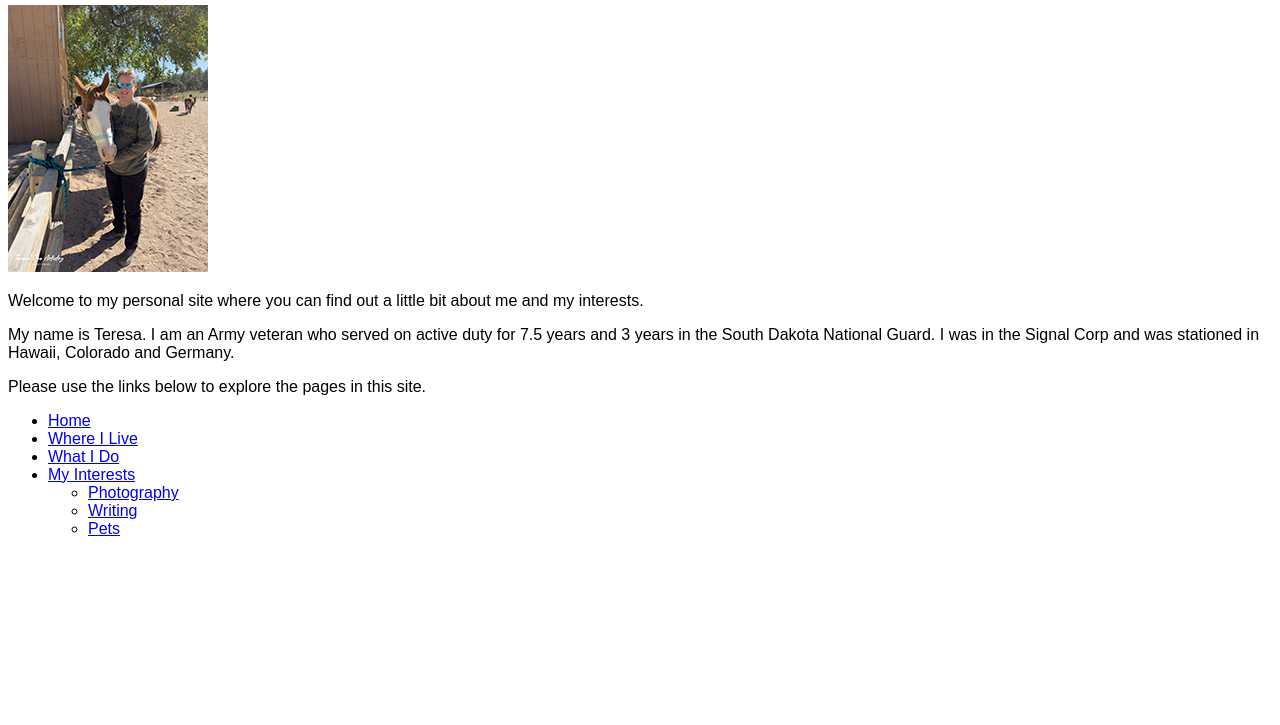
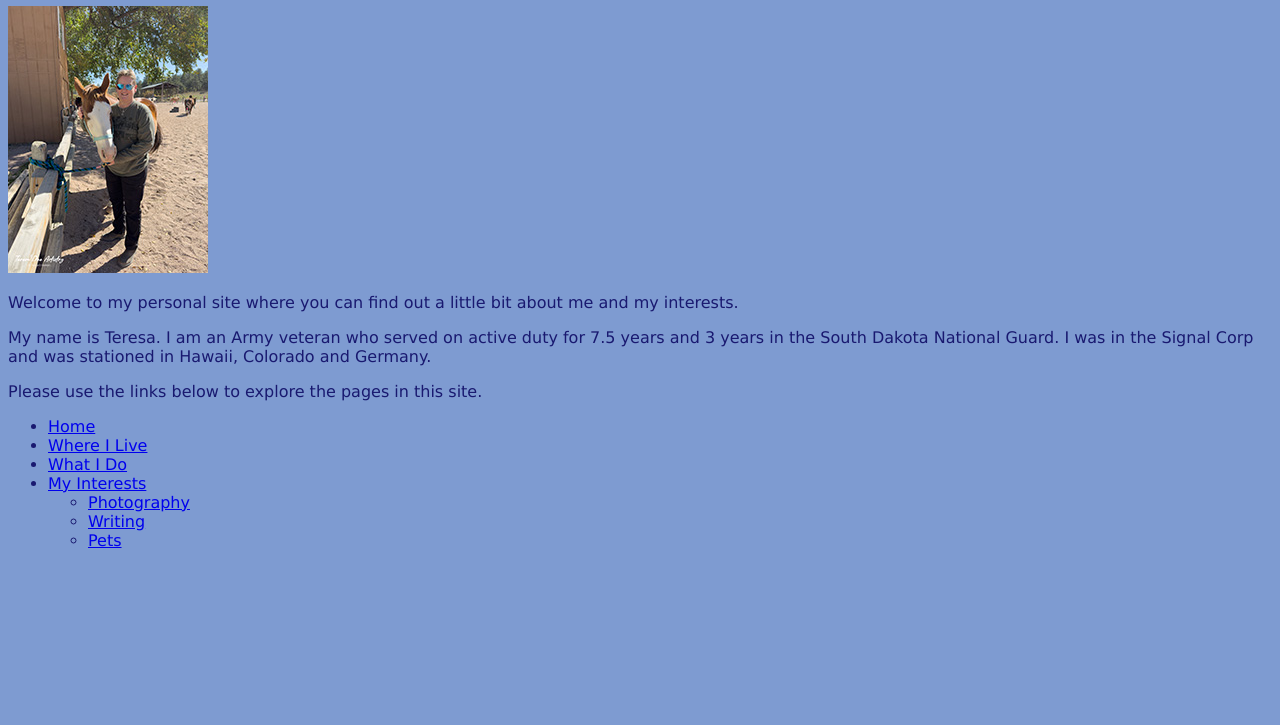
Before and after one commit to mysticwolf33/mypersonalportfolio, a plain HTML site: page index.html in a window 1280 px wide. Shown: the part 75-800 px from the top of the page. Drawn offline with Linux system fonts and the light colour scheme.

Commit message:
playing with color

```diff
--- a/style.css
+++ b/style.css
@@ -1,3 +1,6 @@
  body {
-     font-family: Arial, Helvetica, sans-serif
- }
+    background-color: rgb(126, 155, 209);
+    color:midnightblue;
+     font-family: 'Lucida Sans', 'Lucida Sans Regular', 'Lucida Grande', 'Lucida Sans Unicode', Geneva, Verdana, sans-serif;
+
+     }
```
Also changed, not shown: 1 other file.
